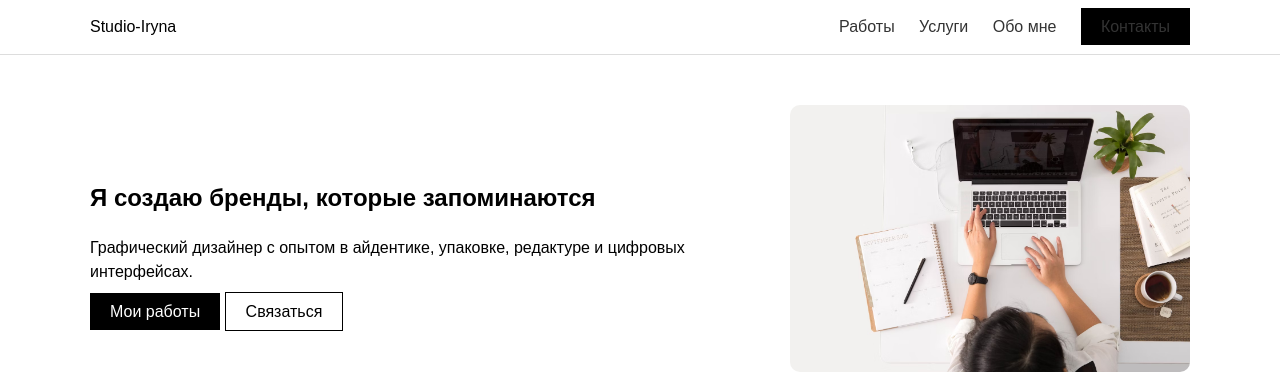
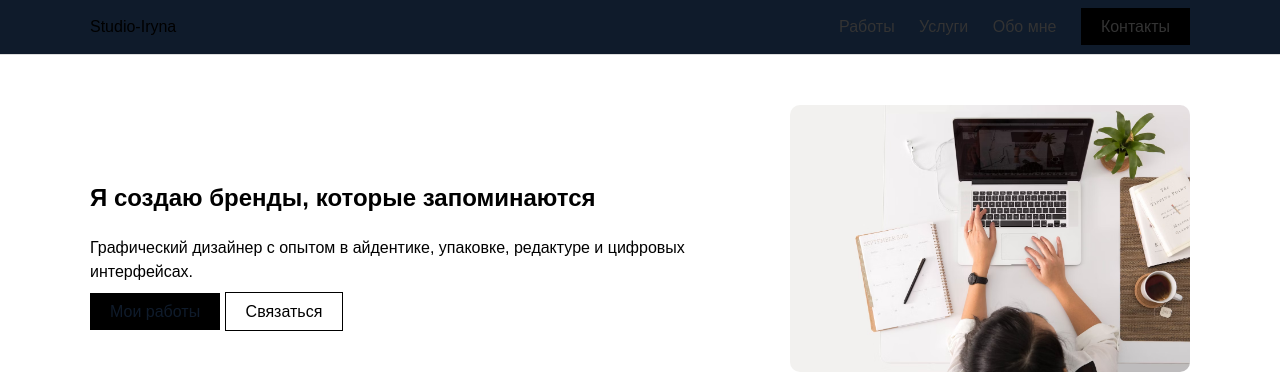
Before and after one commit to Studio-Iryna/Studio-Iryna, a plain HTML site: page index.html in a window 1280 px wide. Shown: the top 380 px of the page. Drawn offline with Linux system fonts and the light colour scheme.

Commit message:
Update style.css

```diff
--- a/css/style.css
+++ b/css/style.css
@@ -10,7 +10,7 @@ body {
     margin: auto;
 }
 .header {
-    background: #fff;
+    background: #0F1B2B;
     padding: 15px 0;
     border-bottom: 1px solid #ddd;
     position: sticky;
@@ -29,7 +29,7 @@ body {
 }
 .btn {
     background: #000;
-    color: #fff;
+    color: #0F1B2B;
     padding: 10px 20px;
     text-decoration: none;
 }
```
